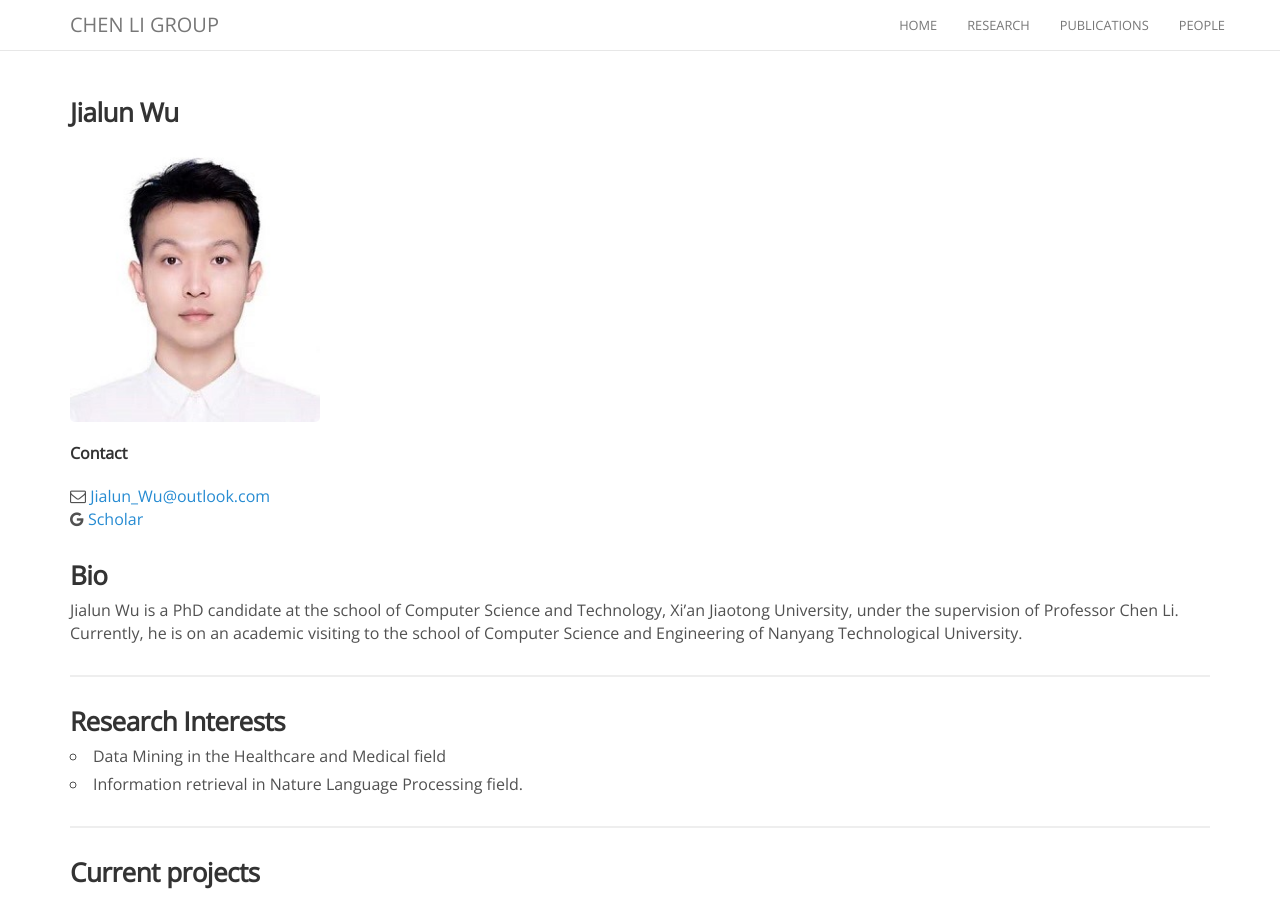
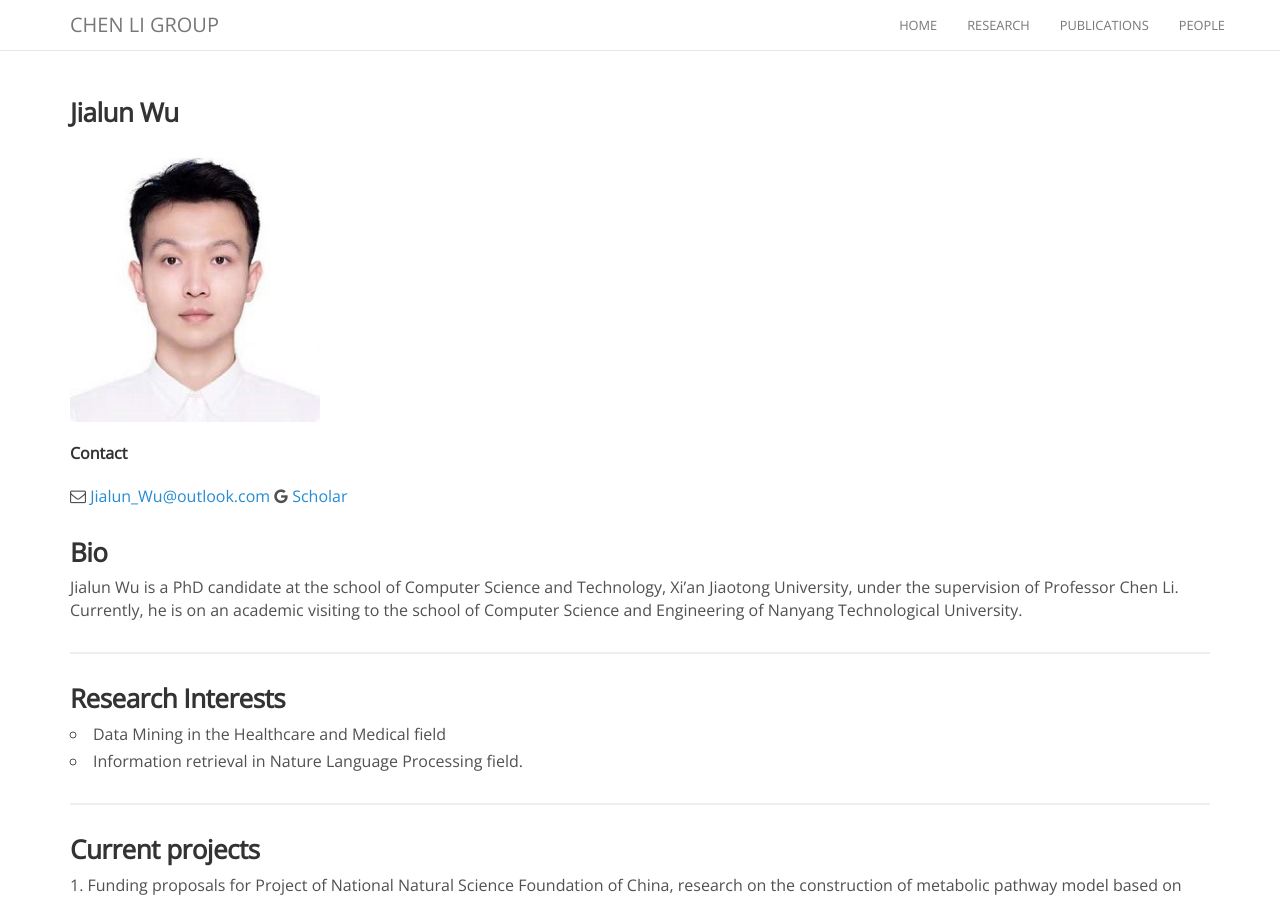
Before and after one commit to chenligroup/chenligroup.github.io, a Jekyll site: the page built from _people/Jialun_Wu.md, in a window 1280 px wide and 900 px high. Built offline with Jekyll 4.4.1, drawn with Linux system fonts in a browser that asks for light colours; nearby versions of some CDN libraries; comment, search, counter and statistics services are not loaded.

Commit message:
Update Jialun_Wu.md

```diff
--- a/_people/Jialun_Wu.md
+++ b/_people/Jialun_Wu.md
@@ -9,7 +9,7 @@
 
 **Contact**
 
-<i class="fa fa-envelope-o"></i> <Jialun_Wu@outlook.com><br>
+<i class="fa fa-envelope-o"></i> <Jialun_Wu@outlook.com>
 <i class="fa fa-google"></i> <a href="https://scholar.google.com/citations?user=bZOcwEYAAAAJ&hl=en" title="Scholar">Scholar</a>
 
 ### Bio
```
